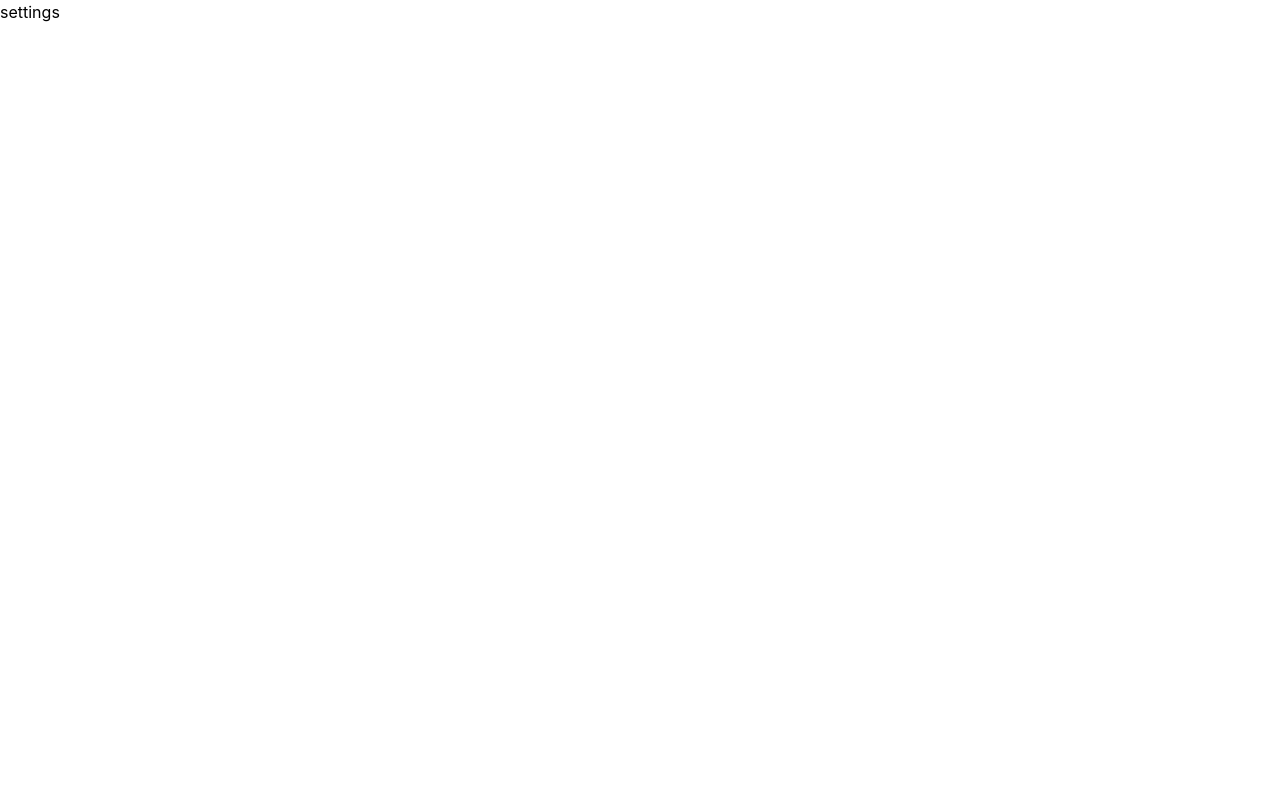
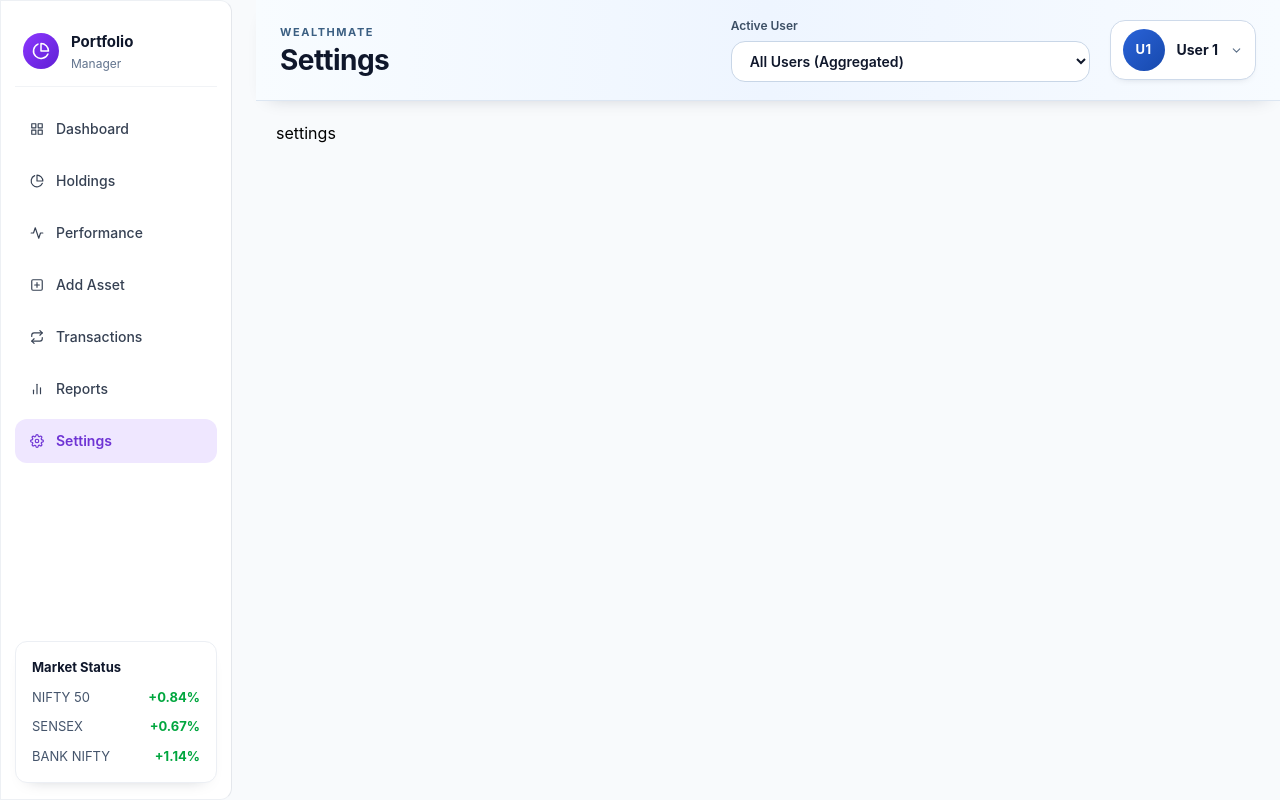
Before and after one commit to Neueda-Learning/108-03-portfolio-mgmt, a React (Vite) app in the folder frontend/: page /settings in a window 1280 px wide. Built offline with nearby package versions, Linux system fonts and the light colour scheme.

Commit message:
common components

```diff
--- a/frontend/package.json
+++ b/frontend/package.json
@@ -13,6 +13,7 @@
     "@tailwindcss/vite": "^4.3.3",
     "react": "^19.2.8",
     "react-dom": "^19.2.8",
+    "react-icons": "^5.7.0",
     "react-router-dom": "^7.18.2",
     "tailwindcss": "^4.3.3"
   },
--- a/frontend/src/common/Layout.jsx
+++ b/frontend/src/common/Layout.jsx
@@ -0,0 +1,49 @@
+import { Outlet, useLocation } from 'react-router-dom'
+import { useMemo, useState } from 'react'
+import Navbar from './Navbar'
+import Sidebar from './Sidebar'
+
+const demoUsers = [
+	{ id: 'u1', name: 'User 1' },
+	{ id: 'u2', name: 'User 2' },
+	{ id: 'u3', name: 'User 3' },
+	{ id: 'u4', name: 'User 4' },
+]
+
+const titleByPath = {
+	'/': 'Dashboard',
+	'/holdings': 'Holdings',
+	'/performance': 'Performance',
+	'/add-asset': 'Add Asset',
+	'/transactions': 'Transactions',
+	'/reports': 'Reports',
+	'/settings': 'Settings',
+}
+
+function Layout() {
+	const [activeUserId, setActiveUserId] = useState('all')
+	const location = useLocation()
+
+	const pageTitle = useMemo(() => titleByPath[location.pathname] || 'Dashboard', [location.pathname])
+
+	return (
+		<div className="min-h-screen bg-slate-50">
+			<Sidebar />
+
+			<div className="ml-64 min-h-screen max-[980px]:ml-0">
+				<Navbar
+					pageTitle={pageTitle}
+					users={demoUsers}
+					activeUserId={activeUserId}
+					onUserChange={setActiveUserId}
+				/>
+
+				<main className="p-5">
+					<Outlet />
+				</main>
+			</div>
+		</div>
+	)
+}
+
+export default Layout
--- a/frontend/src/common/Navbar.jsx
+++ b/frontend/src/common/Navbar.jsx
@@ -0,0 +1,95 @@
+import { useMemo, useState } from 'react'
+import { FiChevronDown } from 'react-icons/fi'
+
+function Navbar({ pageTitle = 'Dashboard', users = [], activeUserId = 'all', onUserChange = () => {} }) {
+	const [showProfileMenu, setShowProfileMenu] = useState(false)
+
+	const profileName = useMemo(() => {
+		if (activeUserId === 'all') {
+			return 'User 1'
+		}
+
+		const selected = users.find((user) => user.id === activeUserId)
+		return selected ? selected.name : 'User 1'
+	}, [activeUserId, users])
+
+	const profileInitials = useMemo(() => {
+		return profileName
+			.split(' ')
+			.map((part) => part[0])
+			.join('')
+			.slice(0, 2)
+			.toUpperCase()
+	}, [profileName])
+
+	return (
+		<header className="grid min-h-[92px] grid-cols-[1.2fr_1fr_auto] items-center gap-5 border-b border-[#dce6f2] bg-gradient-to-r from-[#f8fcff] via-[#eef5ff] to-[#f7fbff] px-6 py-[18px] shadow-[0_8px_18px_-14px_rgba(15,23,42,0.3)] max-[900px]:grid-cols-1 max-[900px]:gap-3 max-[900px]:p-4">
+			<div>
+				<p className="m-0 text-[11px] font-bold uppercase tracking-[0.14em] text-[#3b5f82]">WealthMate</p>
+				<h1 className="m-0 mt-1 text-[28px] font-bold leading-[1.1] tracking-[-0.02em] text-slate-900 max-[900px]:text-2xl">
+					{pageTitle}
+				</h1>
+			</div>
+
+			<div className="flex flex-col gap-[7px]">
+				<label htmlFor="userScope" className="text-xs font-semibold text-[#3c4f65]">
+					Active User
+				</label>
+				<select
+					id="userScope"
+					className="rounded-[14px] border border-[#c8d6e7] bg-white px-3.5 py-2.5 text-sm font-semibold leading-tight text-slate-900 shadow-[inset_0_1px_0_rgba(255,255,255,0.8)] transition-[border-color,box-shadow,transform] duration-200 hover:border-[#9ab4d1] focus:border-[#2f5f93] focus:outline-none focus:ring-4 focus:ring-[#2f5f93]/20"
+					value={activeUserId}
+					onChange={(event) => onUserChange(event.target.value)}
+				>
+					<option value="all">All Users (Aggregated)</option>
+					{users.map((user) => (
+						<option key={user.id} value={user.id}>
+							{user.name}
+						</option>
+					))}
+				</select>
+			</div>
+
+			<div className="flex items-center justify-end max-[900px]:justify-start">
+				<div className="relative">
+					<button
+						type="button"
+						className="inline-flex cursor-pointer items-center gap-3 rounded-[15px] border border-[#cedaea] bg-white px-3 py-2 shadow-[0_4px_10px_-8px_rgba(15,23,42,0.35)] transition-[transform,box-shadow,border-color] duration-200 hover:-translate-y-px hover:border-[#9bb3cd] hover:shadow-[0_10px_20px_-14px_rgba(15,23,42,0.55)] focus:border-[#2f5f93] focus:outline-none focus:ring-4 focus:ring-[#2f5f93]/15"
+						onClick={() => setShowProfileMenu((open) => !open)}
+						aria-expanded={showProfileMenu}
+						aria-haspopup="menu"
+					>
+						<span
+							className="inline-grid h-[42px] w-[42px] place-items-center rounded-full bg-gradient-to-br from-[#2a63d8] to-[#1749ad] text-[13px] font-bold tracking-[0.03em] text-white"
+							aria-hidden="true"
+						>
+							{profileInitials}
+						</span>
+						<strong className="text-sm font-bold text-slate-900">{profileName}</strong>
+						<FiChevronDown
+							className={`text-[13px] text-[#5b6f87] transition-transform duration-200 ${showProfileMenu ? 'rotate-180' : ''}`}
+							aria-hidden="true"
+						/>
+					</button>
+
+					{showProfileMenu && (
+						<div
+							className="absolute right-0 top-[calc(100%+10px)] z-30 grid w-48 gap-1.5 rounded-[14px] border border-[#d3dfed] bg-white p-2 shadow-[0_18px_30px_-20px_rgba(15,23,42,0.55)] max-[900px]:left-0 max-[900px]:right-auto"
+							role="menu"
+							aria-label="Profile menu"
+						>
+							<button
+								type="button"
+								className="cursor-pointer rounded-[10px] border-none bg-transparent px-[11px] py-[9px] text-left text-sm font-semibold text-slate-900 transition-colors duration-150 hover:bg-[#e8f1fd] hover:text-[#0d3b82] focus:bg-[#dceafc] focus:outline-none"
+							>
+								Profile
+							</button>
+						</div>
+					)}
+				</div>
+			</div>
+		</header>
+	)
+}
+
+export default Navbar
--- a/frontend/src/common/Sidebar.jsx
+++ b/frontend/src/common/Sidebar.jsx
@@ -0,0 +1,94 @@
+import { NavLink } from 'react-router-dom'
+import {
+	FiActivity,
+	FiBarChart2,
+	FiGrid,
+	FiPieChart,
+	FiPlusSquare,
+	FiRepeat,
+	FiSettings,
+} from 'react-icons/fi'
+
+const defaultMenuItems = [
+	{ to: '/', label: 'Dashboard', icon: FiGrid },
+	{ to: '/holdings', label: 'Holdings', icon: FiPieChart },
+	{ to: '/performance', label: 'Performance', icon: FiActivity },
+	{ to: '/add-asset', label: 'Add Asset', icon: FiPlusSquare },
+	{ to: '/transactions', label: 'Transactions', icon: FiRepeat },
+	{ to: '/reports', label: 'Reports', icon: FiBarChart2 },
+	{ to: '/settings', label: 'Settings', icon: FiSettings },
+]
+
+const defaultMarketItems = [
+	{ name: 'NIFTY 50', value: '+0.84%' },
+	{ name: 'SENSEX', value: '+0.67%' },
+	{ name: 'BANK NIFTY', value: '+1.14%' },
+]
+
+function Sidebar({ menuItems = defaultMenuItems, marketItems = defaultMarketItems }) {
+	return (
+		<aside
+			className="fixed left-0 top-0 flex h-screen w-[232px] flex-col rounded-r-xl border border-[#edf0f4] border-r-[#e4e7ec] bg-white px-3.5 pb-4 pt-[30px]"
+			aria-label="Sidebar Navigation"
+		>
+			<div className="flex items-center gap-3 border-b border-[#f1f3f6] px-2 pb-3.5">
+				<span
+					className="inline-grid size-9 place-items-center rounded-full bg-gradient-to-br from-[#8d36ff] to-[#5f1fd4] text-lg text-white"
+					aria-hidden="true"
+				>
+					<FiPieChart />
+				</span>
+				<div>
+					<p className="m-0 text-[15px] font-bold text-slate-900">Portfolio</p>
+					<p className="m-0 mt-0.5 text-xs text-slate-500">Manager</p>
+				</div>
+			</div>
+
+			<nav className="mt-5 flex flex-col gap-2" aria-label="Primary">
+				{menuItems.map((item) => (
+					<NavLink
+						key={item.to}
+						to={item.to}
+						end={item.to === '/'}
+						className={({ isActive }) =>
+							[
+								'flex items-center gap-2.5 rounded-xl border border-transparent px-3 py-3 text-sm transition-colors',
+								isActive
+									? 'bg-[#efe7ff] text-[#6e33d4] border-[#dfd1ff] font-semibold'
+									: 'bg-transparent text-gray-700 hover:bg-[#f4f0ff] hover:border-[#ebe3ff] hover:text-slate-900 font-medium',
+							].join(' ')
+						}
+					>
+						<span className="inline-grid size-[18px] place-items-center" aria-hidden="true">
+							<item.icon />
+						</span>
+						<span className="leading-none">{item.label}</span>
+					</NavLink>
+				))}
+			</nav>
+
+			<section
+				className="mt-auto rounded-xl border border-[#eceff4] bg-white p-4 shadow-[0_8px_16px_-14px_rgba(15,23,42,0.35)]"
+				aria-label="Market Status"
+			>
+				<p className="m-0 text-[13px] font-bold text-slate-900">Market Status</p>
+				<div className="mt-2.5 flex flex-col gap-2.5">
+					{marketItems.map((item) => (
+						<div key={item.name} className="flex items-center justify-between text-[13px] text-slate-600">
+							<span>{item.name}</span>
+							<strong
+								className={
+									item.value.startsWith('-') ? 'font-bold text-red-500' : 'font-bold text-green-600'
+								}
+							>
+								{item.value}
+							</strong>
+						</div>
+					))}
+				</div>
+			</section>
+		</aside>
+	)
+}
+
+export default Sidebar
--- a/frontend/src/pages/Dashboard.jsx
+++ b/frontend/src/pages/Dashboard.jsx
@@ -2,8 +2,10 @@ import React from 'react'
 
 const Dashboard = () => {
   return (
-    <div className='flex justify-center items-center text-red-800 h-screen bg-gray-500'>
-      dashboard
+    <div className='rounded-xl border border-slate-200 bg-white p-6 shadow-sm'>
+      <p className='text-sm font-semibold text-slate-500'>Overview</p>
+      <h2 className='mt-2 text-2xl font-bold text-slate-900'>Dashboard</h2>
+      <p className='mt-2 text-slate-600'>Your portfolio summary will appear here.</p>
     </div>
   )
 }
--- a/frontend/src/routes/Routes.jsx
+++ b/frontend/src/routes/Routes.jsx
@@ -5,15 +5,21 @@ import Dashboard from '../pages/Dashboard';
 import Holdings from '../pages/Holdings';
 import Performance from '../pages/Performance';
 import Settings from '../pages/Settings';
+import Layout from '../common/Layout';
 
 const AppRoutes = () => {
   return (
      <BrowserRouter>
        <RouterRoutes>
-         <Route path="/" element={<Dashboard />} />
-         <Route path="/holdings" element={<Holdings />} />
-         <Route path="/performance" element={<Performance />} />
-         <Route path="/settings" element={<Settings />} />
+         <Route path="/" element={<Layout />}>
+           <Route index element={<Dashboard />} />
+           <Route path="holdings" element={<Holdings />} />
+           <Route path="performance" element={<Performance />} />
+           <Route path="add-asset" element={<div className="rounded-xl border border-slate-200 bg-white p-6">Add Asset Page</div>} />
+           <Route path="transactions" element={<div className="rounded-xl border border-slate-200 bg-white p-6">Transactions Page</div>} />
+           <Route path="reports" element={<div className="rounded-xl border border-slate-200 bg-white p-6">Reports Page</div>} />
+           <Route path="settings" element={<Settings />} />
+         </Route>
        </RouterRoutes>
      </BrowserRouter>
   )
```
Also changed, not shown: 1 other file (tests, documents, lock files or other folders).
